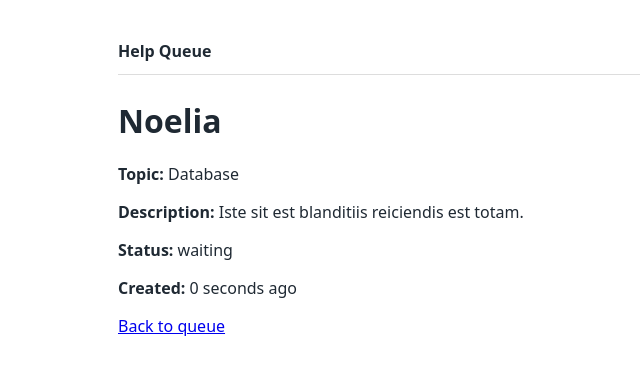
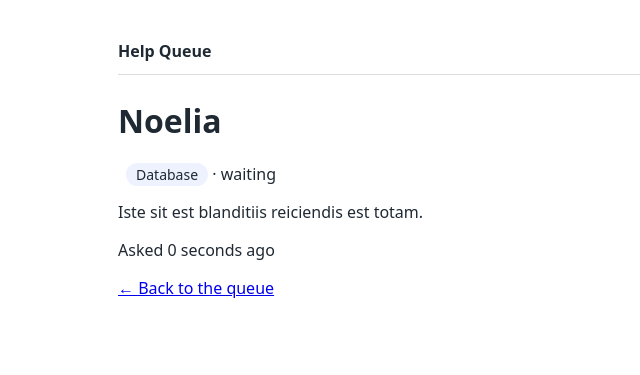
Before and after one commit to uniroy691-dotcom/help-queue, a Laravel app: page /tickets/1 in a window 1280 px wide. Shown: the top 375 px of the page, without its empty margins (142-782 px from the left). Run offline with Laravel 12, Linux system fonts and the light colour scheme; data comes from the database, SQL or seed files in the repository.

Commit message:
TP2-CP2: page de détail

```diff
--- a/app/Http/Controllers/TicketController.php
+++ b/app/Http/Controllers/TicketController.php
@@ -1,9 +1,7 @@
 <?php
-
 namespace App\Http\Controllers;
 
 use App\Models\Ticket;
-use Illuminate\Http\Request;
 
 class TicketController extends Controller
 {
@@ -13,8 +11,9 @@ class TicketController extends Controller
 
         return view('tickets.index', ['tickets' => $tickets]);
     }
+
     public function show(Ticket $ticket)
-{
-    return view('tickets.show', ['ticket' => $ticket]);
+    {
+        return view('tickets.show', ['ticket' => $ticket]);
+    }
 }
-}
--- a/resources/views/tickets/show.blade.php
+++ b/resources/views/tickets/show.blade.php
@@ -1,17 +1,21 @@
+
 @extends('layouts.app')
 
-@section('title', 'Ticket details')
+@section('title', $ticket->name)
 
 @section('content')
     <h1>{{ $ticket->name }}</h1>
 
-    <p><strong>Topic:</strong> {{ $ticket->topic }}</p>
+    <p>
+        <span class="topic">{{ $ticket->topic }}</span>
+        · {{ $ticket->status }}
+    </p>
 
-    <p><strong>Description:</strong> {{ $ticket->description }}</p>
+    <p>{{ $ticket->description ?? 'No description.' }}</p>
 
-    <p><strong>Status:</strong> {{ $ticket->status }}</p>
+    <p>Asked {{ $ticket->created_at->diffForHumans() }}</p>
 
-    <p><strong>Created:</strong> {{ $ticket->created_at->diffForHumans() }}</p>
-
-    <a href="/tickets">Back to queue</a>
+    <p>
+        <a href="{{ route('tickets.index') }}">← Back to the queue</a>
+    </p>
 @endsection
--- a/routes/web.php
+++ b/routes/web.php
@@ -1,3 +1,4 @@
+
 <?php
 
 use App\Http\Controllers\TicketController;
@@ -15,5 +16,8 @@ Route::get('/hello/{name}', function (string $name) {
     return view('hello', ['name' => $name]);
 });
 
-Route::get('/tickets', [TicketController::class, 'index']);
-Route::get('/tickets/{ticket}', [TicketController::class, 'show']);
+Route::get('/tickets', [TicketController::class, 'index'])
+    ->name('tickets.index');
+
+Route::get('/tickets/{ticket}', [TicketController::class, 'show'])
+    ->name('tickets.show');
```
Also changed, not shown: answers/tp2.md (+2 -0 lines), resources/views/tickets/index.blade.php (+9 -3 lines).
